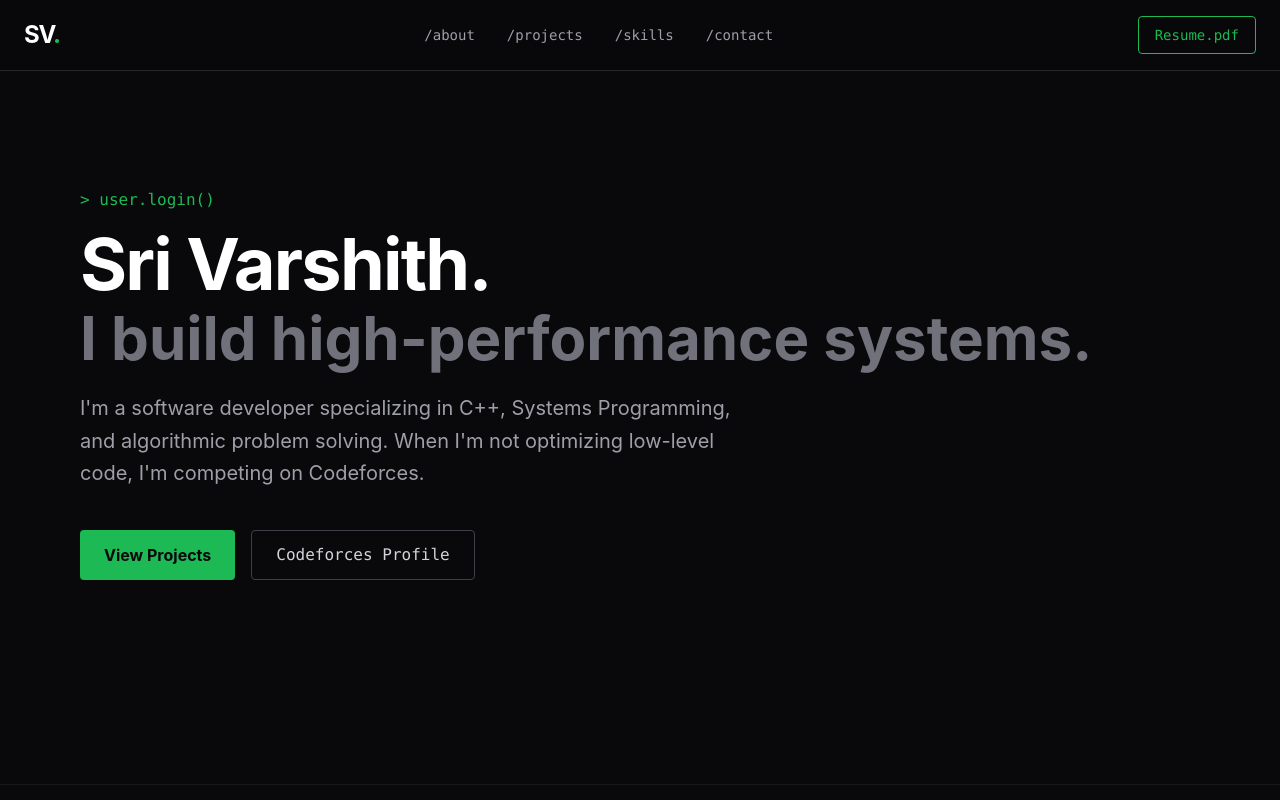
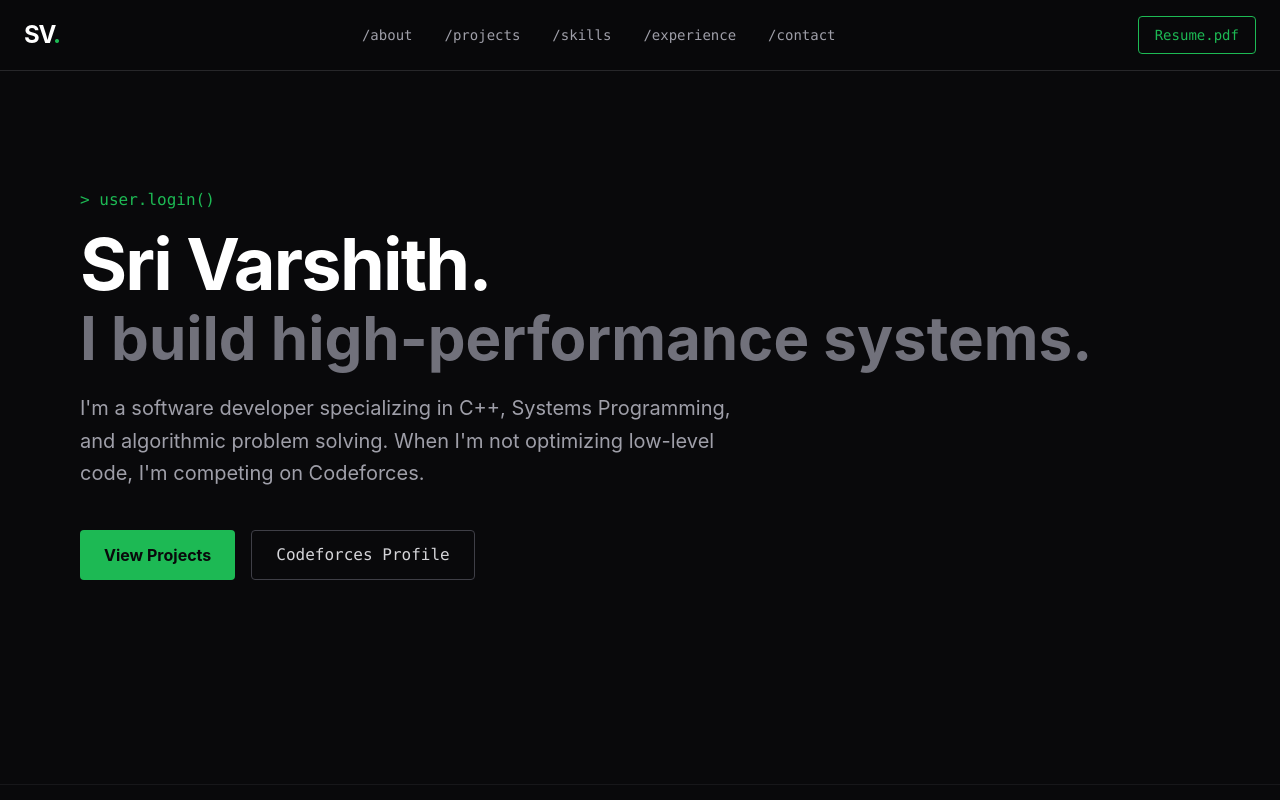
Before and after one commit to Sri-Varshith/portfolio, a React app: page / in a window 1280 px wide. Shown: the top 800 px of the page. Built offline with nearby package versions, Linux system fonts and the light colour scheme; the HTML template or start-up script is replaced by a standard one.

Commit message:
fixed navbar issues

```diff
--- a/src/components/Hero.jsx
+++ b/src/components/Hero.jsx
@@ -1,6 +1,6 @@
 function Hero() {
   return (
-    <section className="w-full min-h-[80vh] flex flex-col justify-center items-start px-6 md:px-20 mt-16">
+    <section id="about" className="w-full min-h-[80vh] flex flex-col justify-center items-start px-6 md:px-20 mt-16">
       <p className="font-mono text-brand-green mb-4">
         {">"} user.login()
       </p>
--- a/src/components/Navbar.jsx
+++ b/src/components/Navbar.jsx
@@ -6,11 +6,22 @@ function Navbar() {
         <span className="text-brand-green">.</span>
       </div>
 
-      <ul className="hidden md:flex gap-8 font-mono text-sm text-zinc-400">
-        <li className="hover:text-brand-green transition-colors cursor-pointer">/about</li>
-        <li className="hover:text-brand-green transition-colors cursor-pointer">/projects</li>
-        <li className="hover:text-brand-green transition-colors cursor-pointer">/skills</li>
-        <li className="hover:text-brand-green transition-colors cursor-pointer">/contact</li>
+<ul className="hidden md:flex gap-8 font-mono text-sm text-zinc-400">
+        <li>
+          <a href="#about" className="hover:text-brand-green transition-colors">/about</a>
+        </li>
+        <li>
+          <a href="#projects" className="hover:text-brand-green transition-colors">/projects</a>
+        </li>
+        <li>
+          <a href="#skills" className="hover:text-brand-green transition-colors">/skills</a>
+        </li>
+        <li>
+          <a href="#experience" className="hover:text-brand-green transition-colors">/experience</a>
+        </li>
+        <li>
+          <a href="#contact" className="hover:text-brand-green transition-colors">/contact</a>
+        </li>
       </ul>
 
       <button className="hidden md:block px-4 py-2 border border-brand-green text-brand-green font-mono text-sm rounded hover:bg-brand-green/10 transition-colors">
--- a/src/index.css
+++ b/src/index.css
@@ -11,3 +11,11 @@ body {
   @apply bg-dark-bg text-zinc-100;
   font-family: 'Inter', sans-serif;
 }
+
+html {
+  scroll-behavior: smooth;
+}
+
+section {
+  scroll-margin-top: 50px;
+}
```
